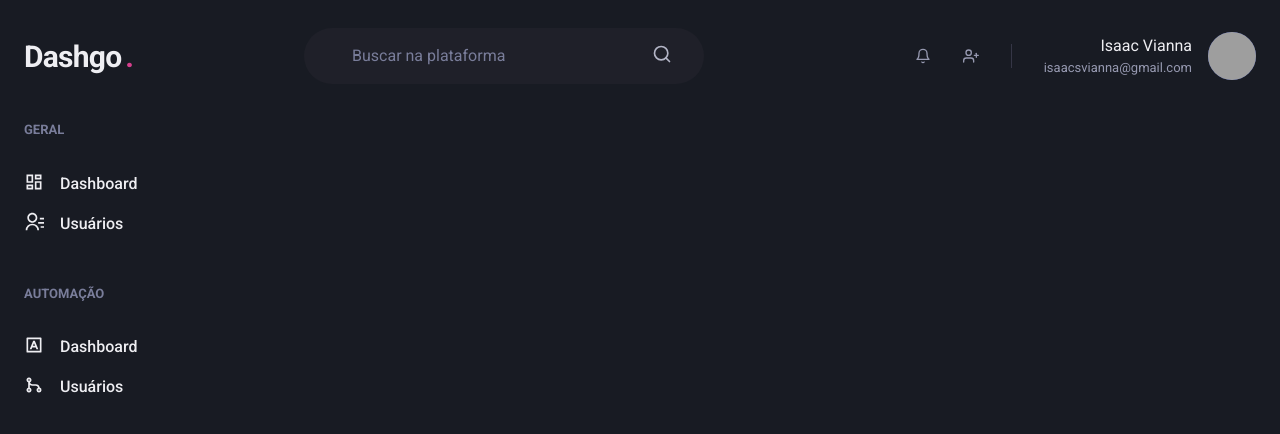
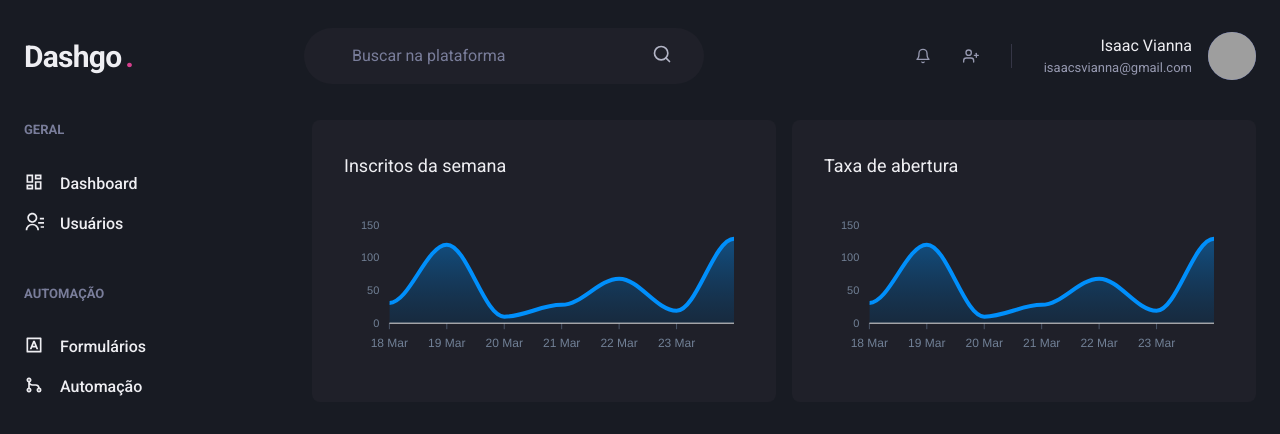
Before and after one commit to isaacviannadev/dashgo, a Next.js app: page /dashboard in a window 1280 px wide. Shown: the top 434 px of the page. Built offline with nearby package versions, Linux system fonts and the light colour scheme; grey boxes are pictures that could not be loaded.

Commit message:
Add Charts

```diff
--- a/package.json
+++ b/package.json
@@ -12,9 +12,11 @@
     "@chakra-ui/react": "^1.4.2",
     "@emotion/react": "^11.1.5",
     "@emotion/styled": "^11.1.5",
+    "apexcharts": "^3.26.0",
     "framer-motion": "^4.1.2",
     "next": "10.1.3",
     "react": "17.0.2",
+    "react-apexcharts": "^1.3.7",
     "react-dom": "17.0.2",
     "react-icons": "^4.2.0"
   },
--- a/src/components/Sidebar.tsx
+++ b/src/components/Sidebar.tsx
@@ -37,13 +37,13 @@
             <Link display='flex' align='center'>
               <Icon as={RiInputMethodLine} fontSize='20' />
               <Text ml='4' fontWeight='medium'>
-                Dashboard
+                Formulários
               </Text>
             </Link>
             <Link display='flex' align='center'>
               <Icon as={RiGitMergeLine} fontSize='20' />
               <Text ml='4' fontWeight='medium'>
-                Usuários
+                Automação
               </Text>
             </Link>
           </Stack>
--- a/src/pages/dashboard.tsx
+++ b/src/pages/dashboard.tsx
@@ -1,6 +1,60 @@
-import { Flex } from '@chakra-ui/react';
+import { Flex, SimpleGrid, Box, Text, theme } from '@chakra-ui/react';
+import dynamic from 'next/dynamic';
 import { Header } from '../components/Header';
 import { Sidebar } from '../components/Sidebar';
+
+const Chart = dynamic(() => import('react-apexcharts'), {
+  ssr: false,
+});
+
+const options = {
+  chart: {
+    toolbar: {
+      show: false,
+    },
+    zoom: {
+      enabled: false,
+    },
+    foreColor: theme.colors.gray[500],
+  },
+  grid: {
+    show: false,
+  },
+  dataLabels: {
+    enabled: false,
+  },
+  tooltip: {
+    // enabled: false,
+  },
+  xaxis: {
+    type: 'datetime',
+    axisBorderr: {
+      color: theme.colors.gray[600],
+    },
+    axisTicks: {
+      color: theme.colors.gray[600],
+    },
+    categories: [
+      '2021-03-18T00:00:00.000Z',
+      '2021-03-19T00:00:00.000Z',
+      '2021-03-20T00:00:00.000Z',
+      '2021-03-21T00:00:00.000Z',
+      '2021-03-22T00:00:00.000Z',
+      '2021-03-23T00:00:00.000Z',
+      '2021-03-24T00:00:00.000Z',
+    ],
+  },
+  fill: {
+    opacity: 0.3,
+    type: 'gradient',
+    gradient: {
+      shade: 'dark',
+      opacityfrom: 0.7,
+      opacityto: 0.3,
+    },
+  },
+};
+const series = [{ name: 'series1', data: [31, 120, 10, 28, 68, 19, 129] }];
 
 export default function Dashboard() {
   return (
@@ -9,6 +63,21 @@
 
       <Flex w='100%' my='6' maxWidth={1480} mx='auto' px='6'>
         <Sidebar />
+
+        <SimpleGrid flex='1' gap='4' minChildWidth='320px' align='flex-start'>
+          <Box p='8' bg='gray.800' rounded={8} pb='4'>
+            <Text fontSize='lg' mb='4'>
+              Inscritos da semana
+            </Text>
+            <Chart options={options} series={series} type='area' height={160} />
+          </Box>
+          <Box p='8' bg='gray.800' rounded={8}>
+            <Text fontSize='lg' mb='4'>
+              Taxa de abertura
+            </Text>
+            <Chart options={options} series={series} type='area' height={160} />
+          </Box>
+        </SimpleGrid>
       </Flex>
     </Flex>
   );
```
Also changed, not shown: 1 other file (tests, documents, lock files or other folders).
